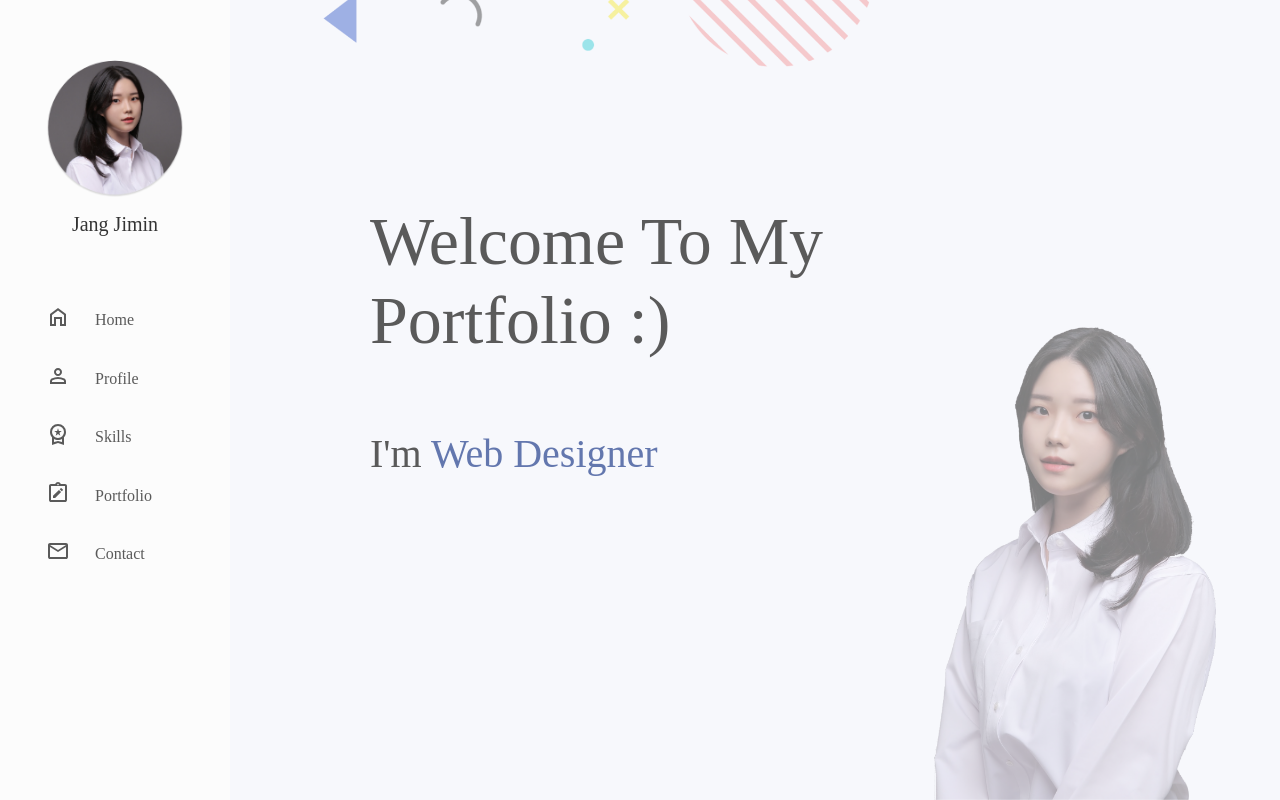
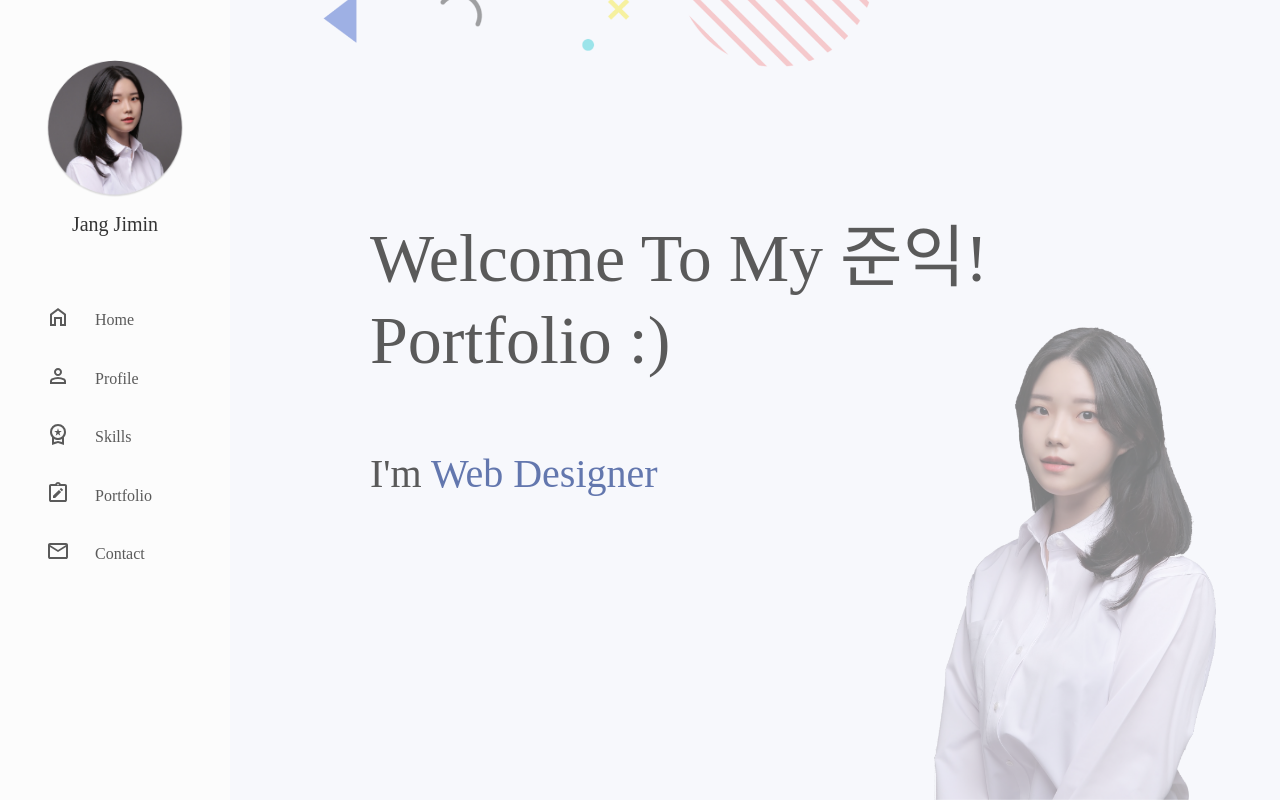
Before and after one commit to jangjimin04/PPO, a plain HTML site: page index.html in a window 1280 px wide. Drawn offline with Linux system fonts and the light colour scheme; a web font is replaced by a local one.

Commit message:
수정사항 업로드 테스트

```diff
--- a/index.html
+++ b/index.html
@@ -49,7 +49,7 @@
             <img class="home_shape_img" src="./img/home_shape.png" alt="도형">
             <div class="home_text">
                 <div class="home_main_text">
-                    <p>Welcome To My</p>
+                    <p>Welcome To My 준익!</p>
                     <p>Portfolio :)</p>
                 </div>
                 <div class="home_sub_text">
```
